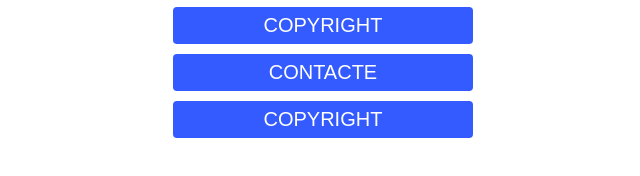
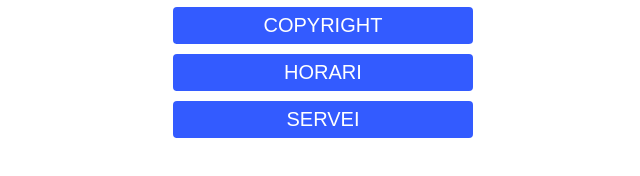
Before and after one commit to felipmg/felipmg.github.io, a plain HTML site: page index.html in a window 1280 px wide. Shown: the part 212-388 px from the top of the page, without its empty margins (333-973 px from the left). Drawn offline with Linux system fonts and the light colour scheme; a web font is replaced by a local one.

Commit message:
horari actualitzat

```diff
--- a/index.html
+++ b/index.html
@@ -63,9 +63,9 @@ body {
 
             <a href="/copyright.html" target="_blank"><button class="button"><span>COPYRIGHT  </span></button></a> <br>
 
-            <a href="/horari.html" target="_blank"><button class="button"><span>CONTACTE  </span></button></a> <br>
+            <a href="/horari.html" target="_blank"><button class="button"><span>HORARI  </span></button></a> <br>
 
-            <a href="/servei.html" target="_blank"><button class="button"><span>COPYRIGHT  </span></button></a> <br>
+            <a href="/servei.html" target="_blank"><button class="button"><span>SERVEI  </span></button></a> <br>
 </p>
 
 
```
